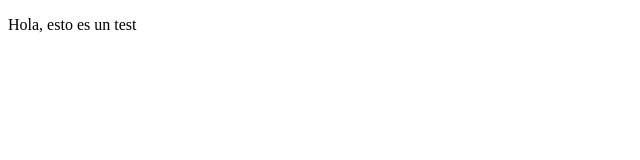
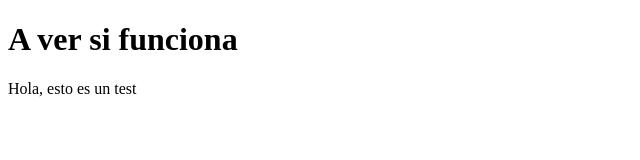
Before and after one commit to Fye-boop/Test, a plain HTML site: page index.html in a window 1280 px wide. Shown: the whole page, without its empty margins (0-640 px from the left). Drawn offline with Linux system fonts and the light colour scheme.

Commit message:
Update index.html

```diff
--- a/index.html
+++ b/index.html
@@ -6,6 +6,7 @@
     <title>index</title>
 </head>
 <body>
+    <h1>A ver si funciona</h1>
     <p>Hola, esto es un test</p>
 </body>
 </html>
```
